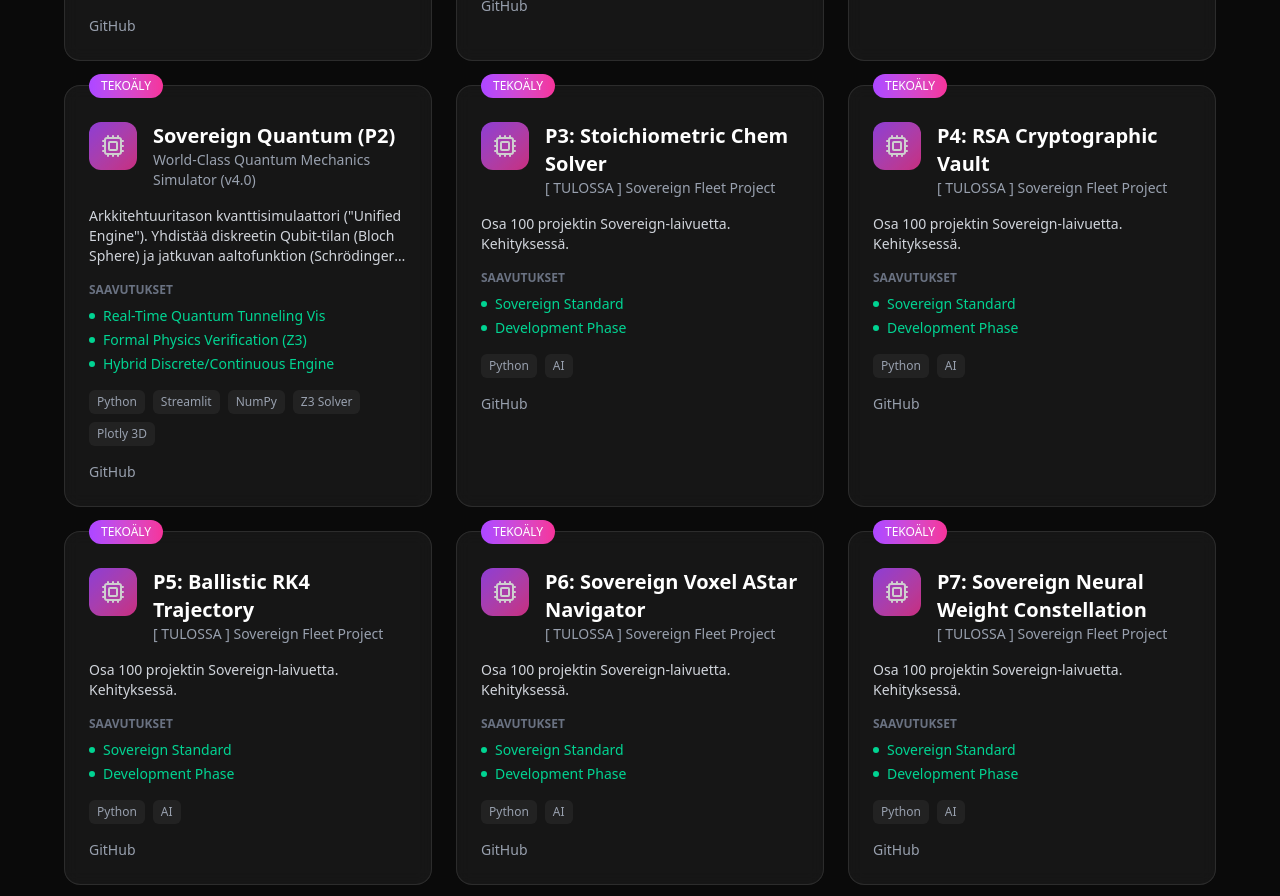
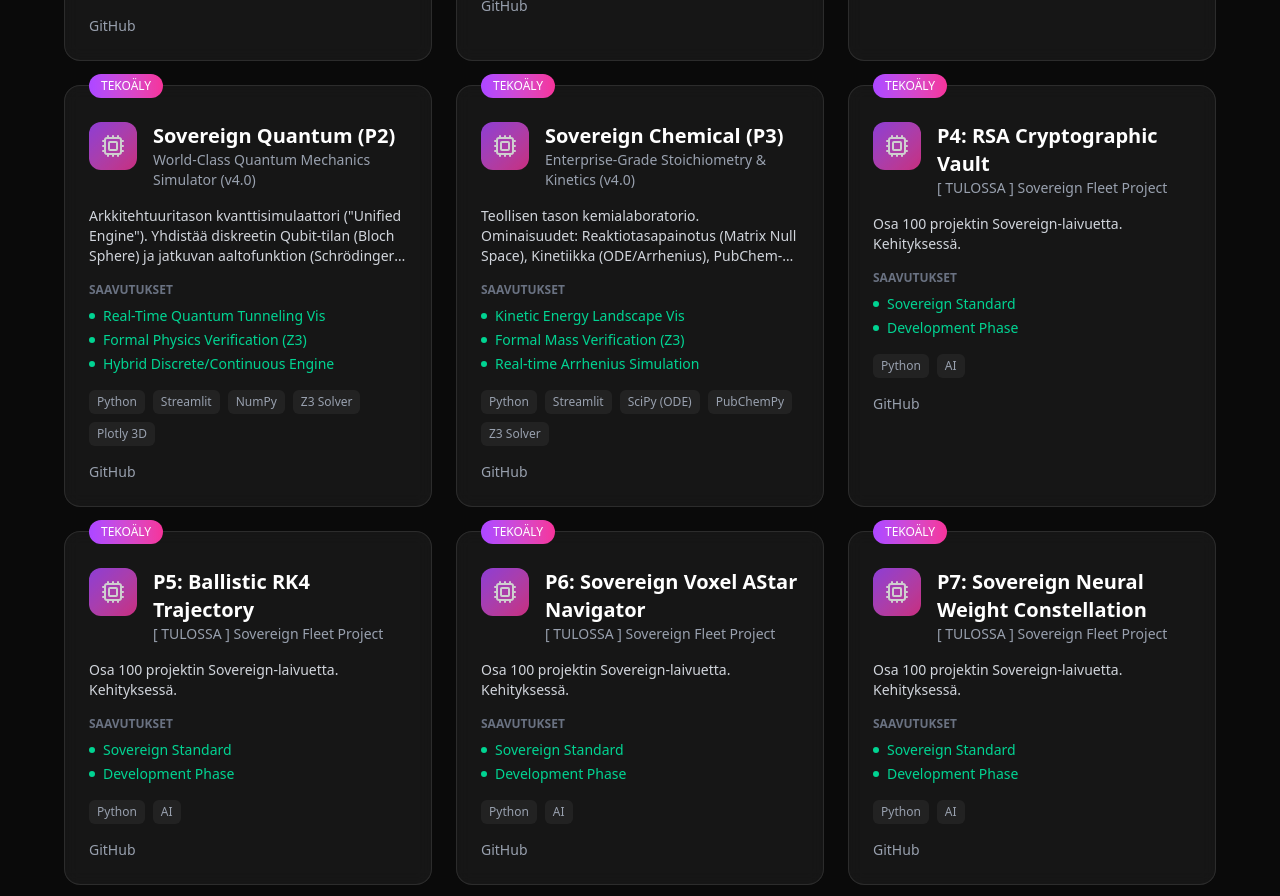
Before and after one commit to harleysederholm-alt/Tiedot, a Next.js app: page / in a window 1280 px wide. Shown: the part 2860-3756 px from the top of the page. Built offline with nearby package versions, Linux system fonts and the light colour scheme.

Commit message:
feat(P3): Update Portfolio with Sovereign Chemical Enterprise

```diff
--- a/src/data/projects.ts
+++ b/src/data/projects.ts
@@ -162,12 +162,12 @@ export const projects: Project[] = [
   },
 
   {
-    id: 'sovereign-p3',
-    name: 'P3: Stoichiometric Chem Solver',
-    tagline: '[ TULOSSA ] Sovereign Fleet Project',
-    description: 'Osa 100 projektin Sovereign-laivuetta. Kehityksessä.',
-    techStack: ['Python', 'AI'],
-    achievements: ['Sovereign Standard', 'Development Phase'],
+    id: 'sovereign-chemical',
+    name: 'Sovereign Chemical (P3)',
+    tagline: 'Enterprise-Grade Stoichiometry & Kinetics (v4.0)',
+    description: 'Teollisen tason kemialaboratorio. Ominaisuudet: Reaktiotasapainotus (Matrix Null Space), Kinetiikka (ODE/Arrhenius), PubChem-integraatio ja Z3-formaali verifiointi.',
+    techStack: ['Python', 'Streamlit', 'SciPy (ODE)', 'PubChemPy', 'Z3 Solver'],
+    achievements: ['Kinetic Energy Landscape Vis', 'Formal Mass Verification (Z3)', 'Real-time Arrhenius Simulation'],
     category: 'ai',
     isPrivate: false,
     githubUrl: 'https://github.com/harleysederholm-alt/P3_Stoichiometric-Chem-Solver',
```
